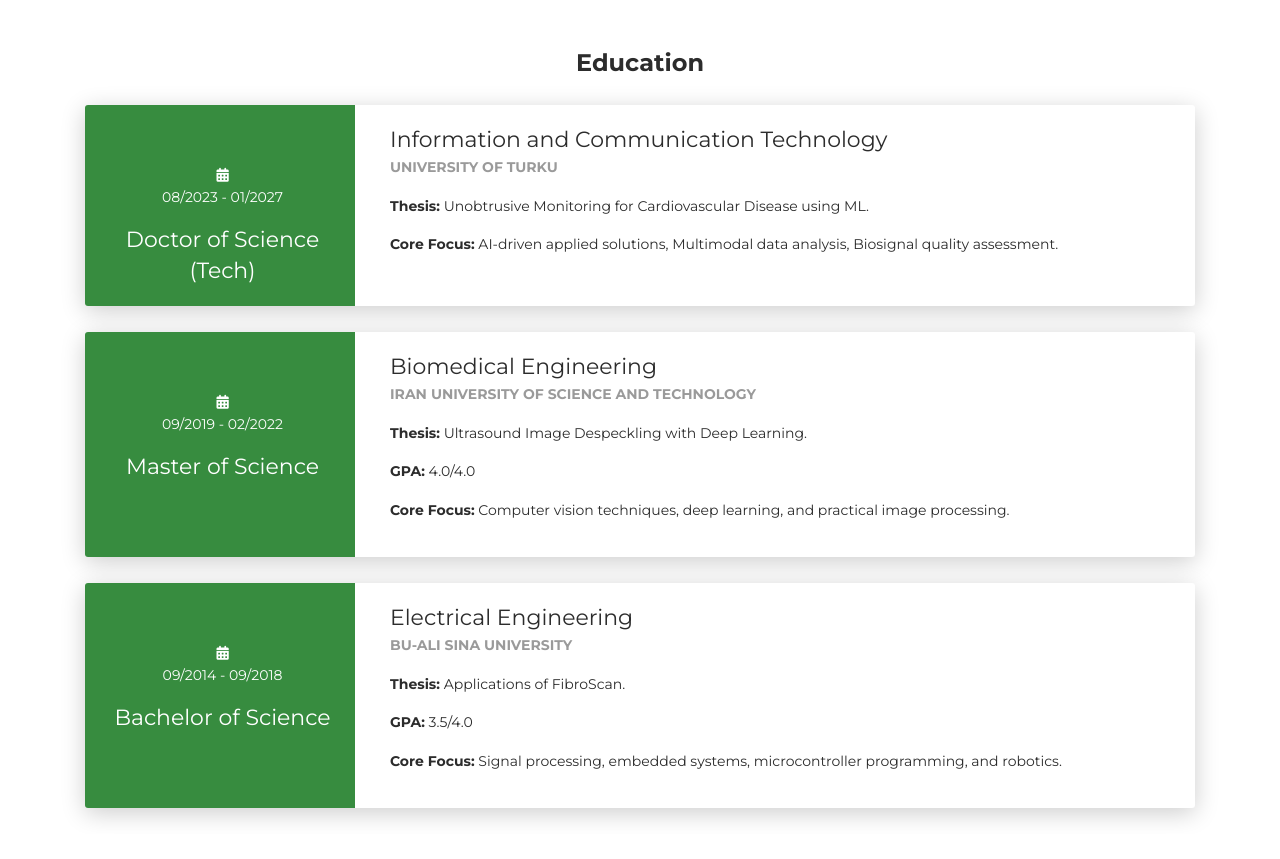
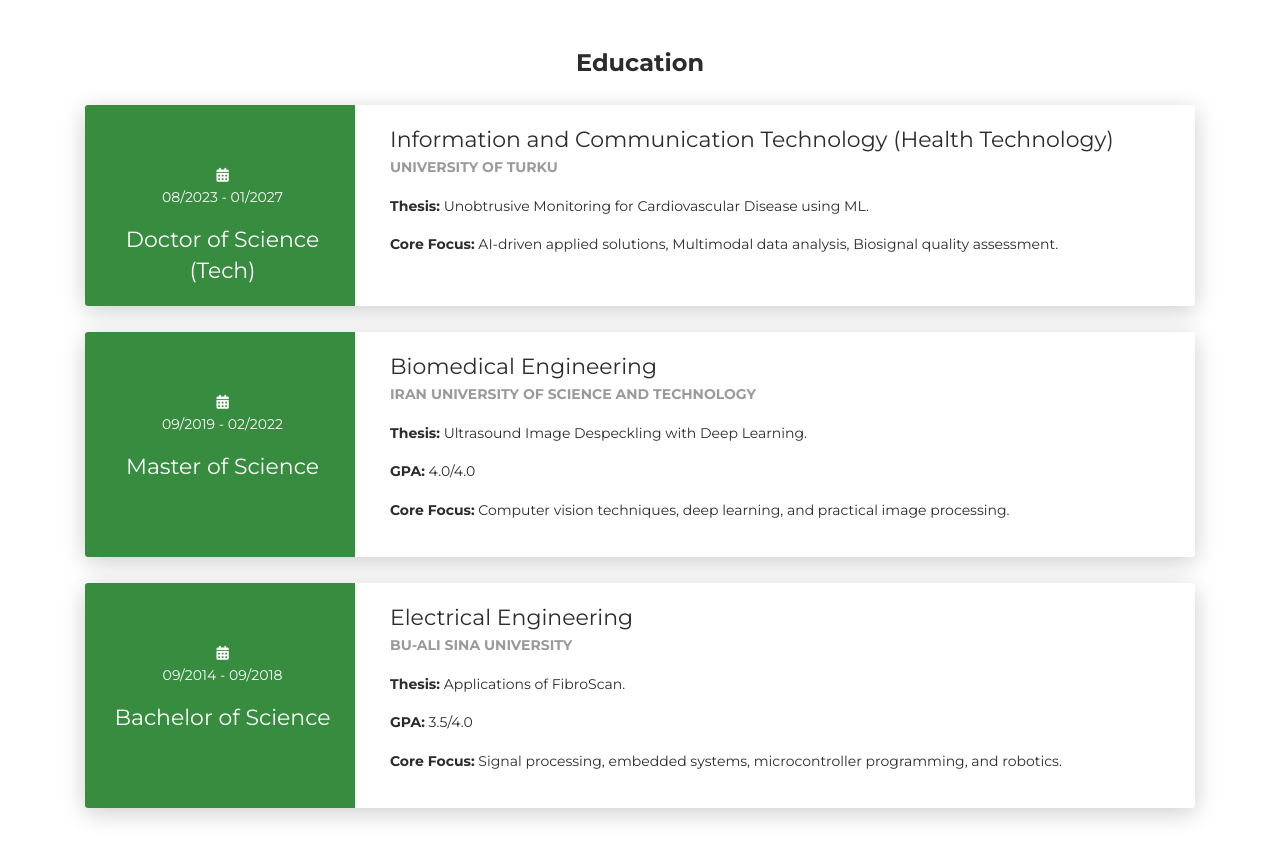
Before and after one commit to SepehrSeifiZarei/sepehrseifizarei.github.io, a plain HTML site: page index.html in a window 1280 px wide. Shown: the part 3560-4419 px from the top of the page. Drawn offline with Linux system fonts and the light colour scheme.

Commit message:
Update ICT description to include Health Technology

```diff
--- a/index.html
+++ b/index.html
@@ -261,7 +261,7 @@
             </div>
             <div class="col-md-9" data-aos="fade-left" data-aos-offset="50" data-aos-duration="500">
               <div class="card-body">
-                <div class="h5">Information and Communication Technology</div>
+                <div class="h5">Information and Communication Technology (Health Technology)</div>
                 <p class="category">University of Turku</p>
                 <p><b>Thesis:</b> Unobtrusive Monitoring for Cardiovascular Disease using ML.</p>
                 <p><b>Core Focus:</b> AI-driven applied solutions, Multimodal data analysis, Biosignal quality assessment.</p>
```
